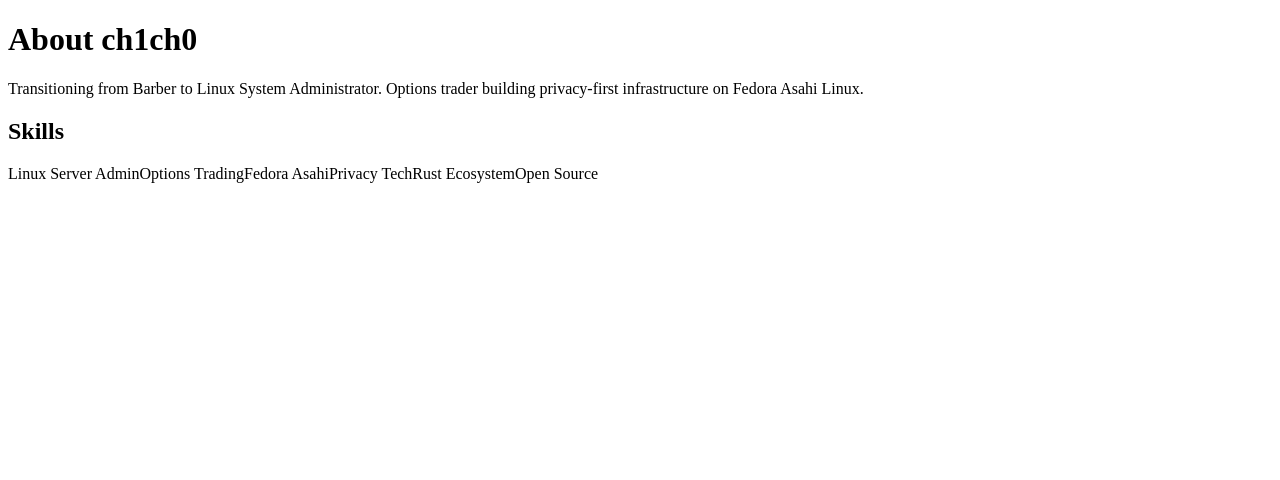
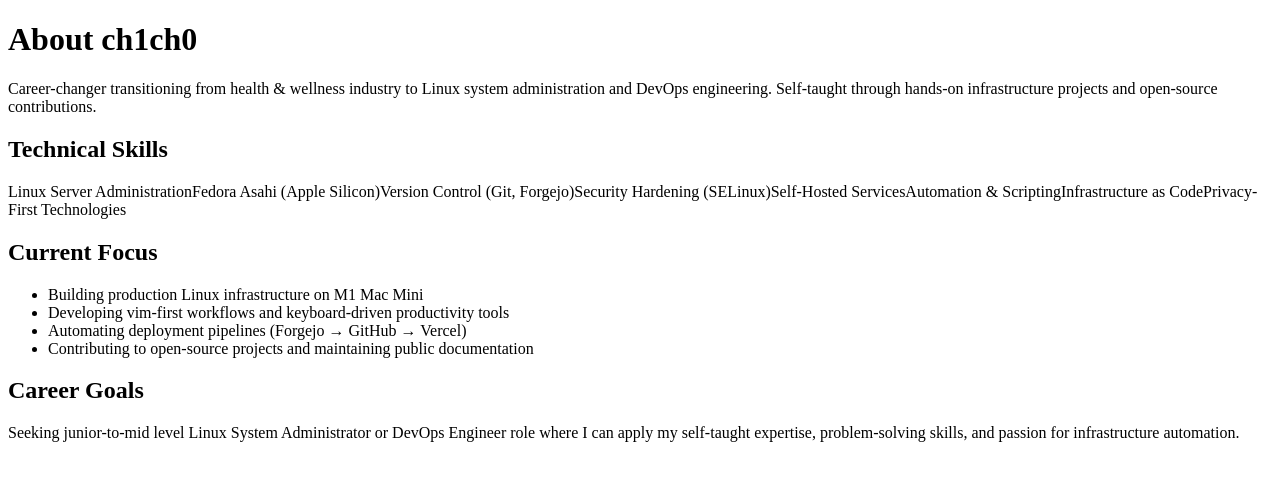
Before and after one commit to ch1ch0-FOSS/ch1ch0.me, a Next.js app: page /about in a window 1280 px wide. Shown: the top 480 px of the page. Built offline with nearby package versions, Linux system fonts and the light colour scheme.

Commit message:
fix: reposition as Linux Systems professional, remove trading references

```diff
--- a/package.json
+++ b/package.json
@@ -9,7 +9,8 @@
   "devDependencies": {
     "@types/node": "^24.9.2",
     "@types/react": "^19.2.2",
-    "typescript": "^5.9.3"
+    "typescript": "^5.9.3",
+    "vercel": "^41.0.2"
   },
   "scripts": {
     "dev": "next dev",
--- a/pages/about.tsx
+++ b/pages/about.tsx
@@ -1,18 +1,33 @@
 const About = () => (
   <main className="mx-auto p-10 max-w-2xl">
     <h1 className="font-bold text-3xl mb-4">About ch1ch0</h1>
-    <p>
-      Transitioning from Barber to Linux System Administrator. Options trader building privacy-first infrastructure on Fedora Asahi Linux.
+    <p className="mb-4">
+      Career-changer transitioning from health & wellness industry to Linux system administration and DevOps engineering.
+      Self-taught through hands-on infrastructure projects and open-source contributions.
     </p>
-    <h2 className="font-bold text-xl mt-6">Skills</h2>
+    <h2 className="font-bold text-xl mt-6">Technical Skills</h2>
     <div className="grid grid-cols-2 gap-4 my-3">
-      <span>Linux Server Admin</span>
-      <span>Options Trading</span>
-      <span>Fedora Asahi</span>
-      <span>Privacy Tech</span>
-      <span>Rust Ecosystem</span>
-      <span>Open Source</span>
+      <span>Linux Server Administration</span>
+      <span>Fedora Asahi (Apple Silicon)</span>
+      <span>Version Control (Git, Forgejo)</span>
+      <span>Security Hardening (SELinux)</span>
+      <span>Self-Hosted Services</span>
+      <span>Automation & Scripting</span>
+      <span>Infrastructure as Code</span>
+      <span>Privacy-First Technologies</span>
     </div>
+    <h2 className="font-bold text-xl mt-6">Current Focus</h2>
+    <ul className="list-disc list-inside my-3">
+      <li>Building production Linux infrastructure on M1 Mac Mini</li>
+      <li>Developing vim-first workflows and keyboard-driven productivity tools</li>
+      <li>Automating deployment pipelines (Forgejo → GitHub → Vercel)</li>
+      <li>Contributing to open-source projects and maintaining public documentation</li>
+    </ul>
+    <h2 className="font-bold text-xl mt-6">Career Goals</h2>
+    <p className="my-3">
+      Seeking junior-to-mid level Linux System Administrator or DevOps Engineer role where I can apply my
+      self-taught expertise, problem-solving skills, and passion for infrastructure automation.
+    </p>
   </main>
 );
 
--- a/pages/projects.tsx
+++ b/pages/projects.tsx
@@ -1,6 +1,6 @@
 import React, { useEffect, useState } from 'react';
 
-const GITHUB_USER = 'ch1ch0';
+const GITHUB_USER = 'ch1ch0-FOSS';
 
 const Projects = () => {
   const [repos, setRepos] = useState([]);
```
Also changed, not shown: pages/index.tsx (+16 -3 lines), 2 other files (tests, documents, lock files or other folders).
